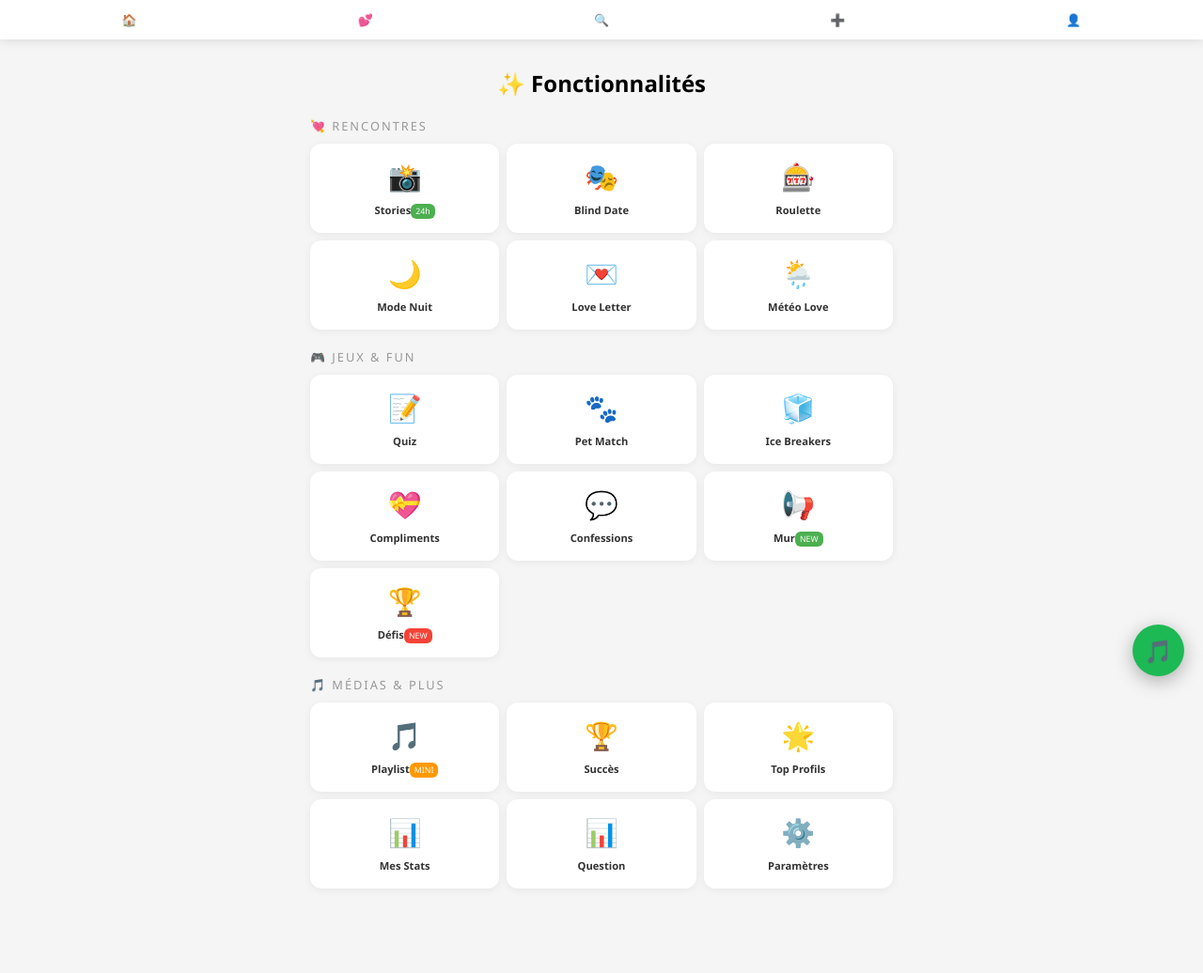
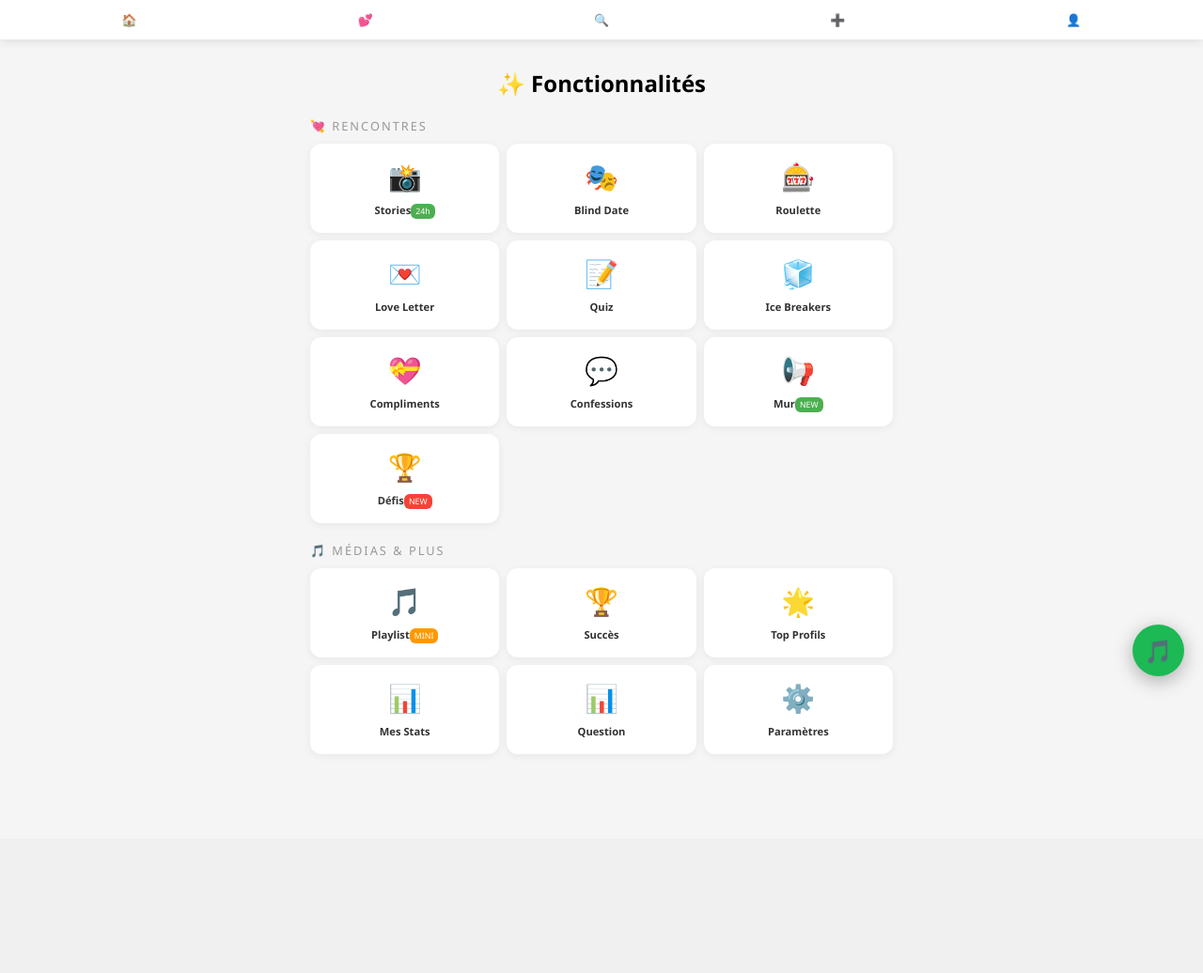
Before and after one commit to bonk28/dating-app, a Flask app: template app/templates/features.html in a window 1280 px wide. Shown: the whole page at 94% size. After the commit the page ends 803 px from the top, so only its background shows below. Run offline with Flask 3, Linux system fonts and the light colour scheme; the template is opened without the code that fills it, so the values that code supplies are empty.

Commit message:
Fix: suppression features + login persistant

```diff
--- a/app/templates/features.html
+++ b/app/templates/features.html
@@ -34,15 +34,8 @@
             <a href="/stories" class="card"><span class="icon">📸</span><span class="title">Stories</span><span class="badge b-new">24h</span></a>
             <a href="/blind-date" class="card"><span class="icon">🎭</span><span class="title">Blind Date</span></a>
             <a href="/roulette" class="card"><span class="icon">🎰</span><span class="title">Roulette</span></a>
-            <a href="/night-mode" class="card"><span class="icon">🌙</span><span class="title">Mode Nuit</span></a>
             <a href="/love-letter" class="card"><span class="icon">💌</span><span class="title">Love Letter</span></a>
-            <a href="/love-weather" class="card"><span class="icon">🌦️</span><span class="title">Météo Love</span></a>
-        </div>
-
-        <p class="cat-title">🎮 Jeux & Fun</p>
-        <div class="grid">
             <a href="/quiz-page" class="card"><span class="icon">📝</span><span class="title">Quiz</span></a>
-            <a href="/pet-match" class="card"><span class="icon">🐾</span><span class="title">Pet Match</span></a>
             <a href="/icebreakers-page" class="card"><span class="icon">🧊</span><span class="title">Ice Breakers</span></a>
             <a href="/compliments" class="card"><span class="icon">💝</span><span class="title">Compliments</span></a>
             <a href="/confessions" class="card"><span class="icon">💬</span><span class="title">Confessions</span></a>
```
